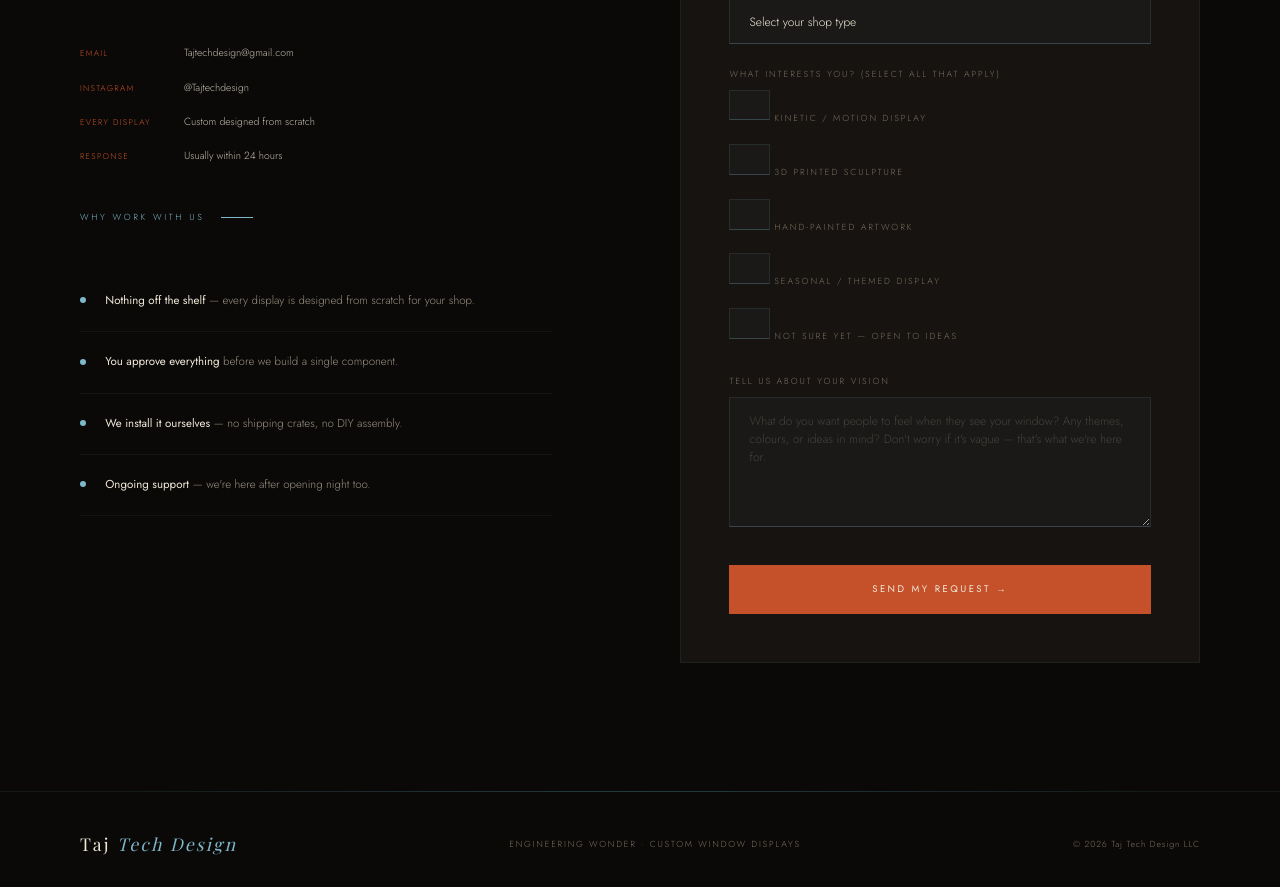
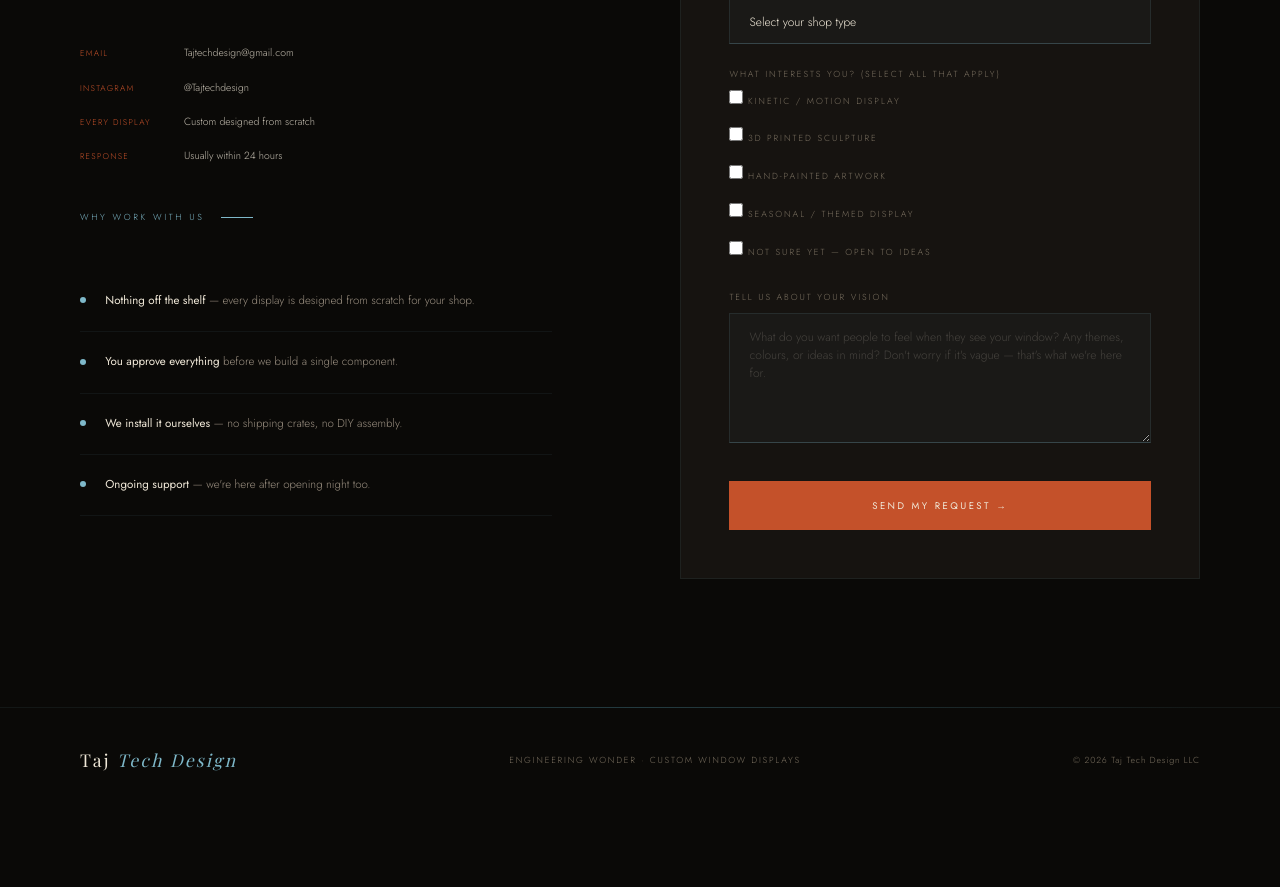
Before and after one commit to Hajmarcell/Taj_Tech, a plain HTML site: page contact.html in a window 1280 px wide. Shown: the part 926-1813 px from the top of the page. After the commit the page ends 1737 px from the top, so only its background shows below. Drawn offline with nearby package versions, Linux system fonts and the light colour scheme; a web font is replaced by a local one.

Commit message:
Refactor checkbox styles in contact.html

```diff
--- a/contact.html
+++ b/contact.html
@@ -182,9 +182,16 @@
   cursor:none;
 }
 
-.checkbox-label input[type="checkbox"] {
+.form-row .checkbox-label input[type="checkbox"] {
   width:14px;
   height:14px;
+  padding:0;
+  margin:0;
+  flex-shrink:0;
+  appearance:auto;
+  -webkit-appearance:checkbox;
+  background:none;
+  border:none;
   accent-color:var(--orange);
   cursor:none;
 }
```
